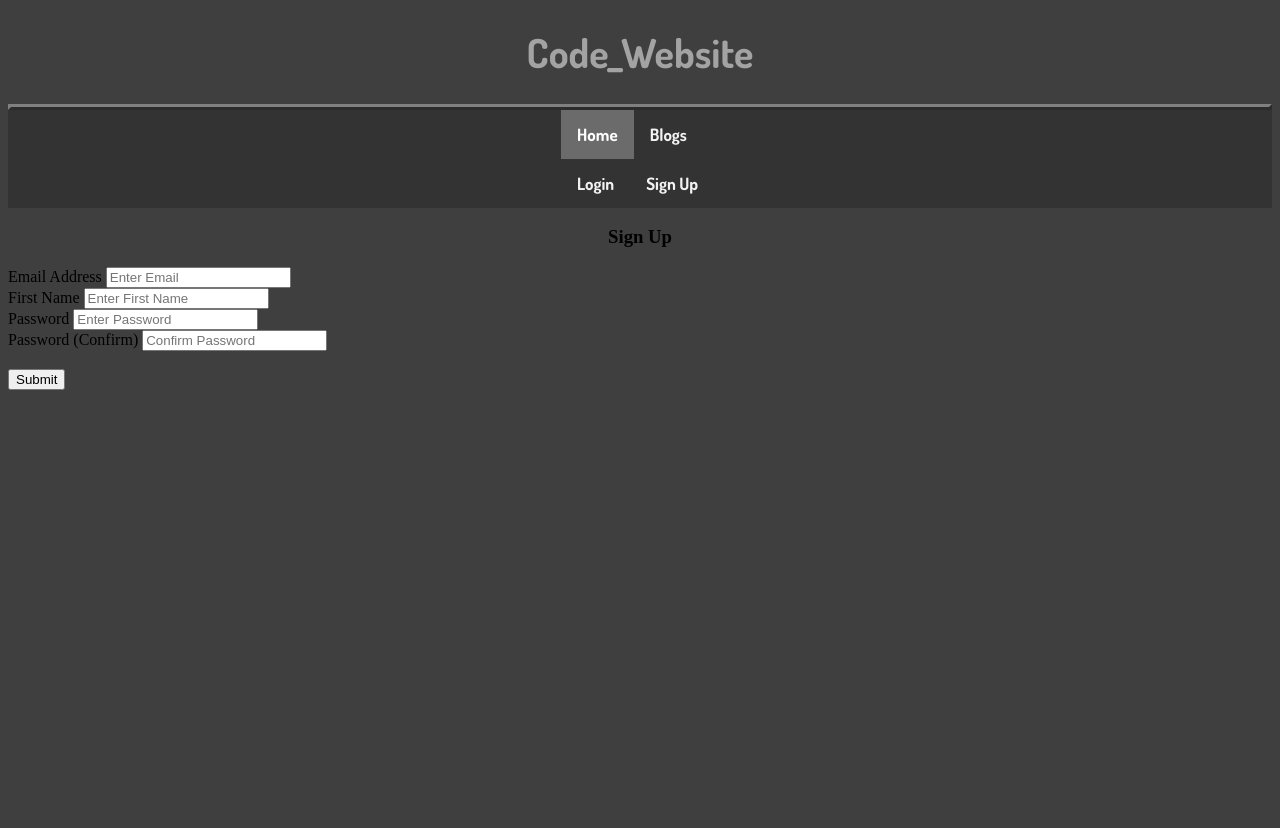
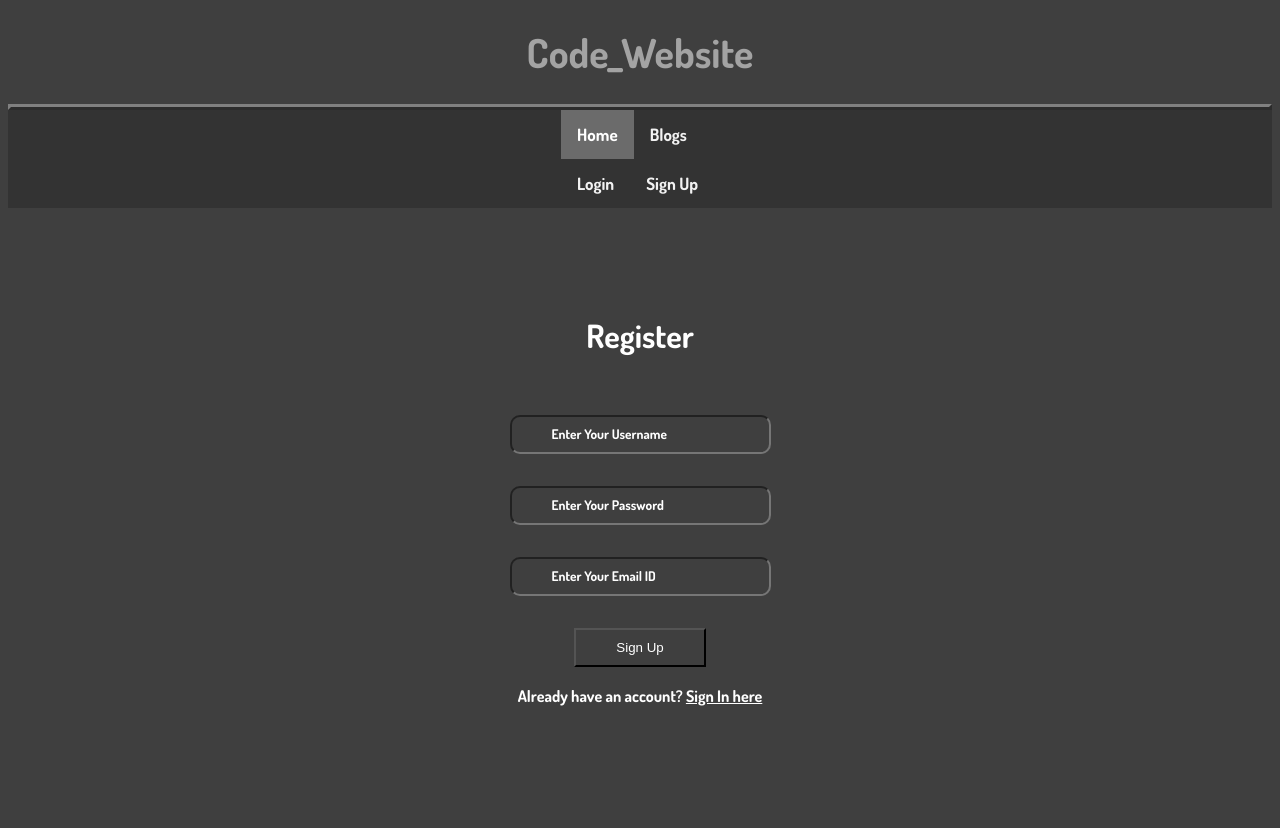
Before and after one commit to Code-Win447/Nov21, a Flask app: page /sign-up in a window 1280 px wide. Before the commit the page ends 390 px from the top, so only its background shows below. Run offline with Flask 2, Linux system fonts and the light colour scheme; some libraries are stand-ins or nearby versions.

Commit message:
more sign-up changes

```diff
--- a/website/static/style.css
+++ b/website/static/style.css
@@ -107,3 +107,59 @@ body {
     margin: auto;
     width: 98%;
   }
+  .bg-color{
+      background-color: rgb(63, 63, 63);
+  }
+  .header{
+    padding: 5px 12px;
+    width: 150px;
+    height: 35px;
+    background-color: rgb(63, 63, 63);
+}
+
+.border{
+    padding: 80px 50px;
+    width: 400px;
+    height: 450px;
+    border: 1px solid rgb(63, 63, 63);
+    border-radius: 0px;
+    background-color: rgb(63, 63, 63);
+}
+
+.btn {
+    padding: 10px 40px;
+    background-color: rgb(63, 63, 63);
+    color: #FFFFFF;
+    transition-duration: 0.4s;
+
+}
+.btn:hover{
+    background-color: rgb(151, 110, 110);
+    color: rgb(250, 250, 250);
+}
+
+.textbox{
+    padding: 10px 40px;
+    background-color: rgb(63, 63, 63);
+    color: #FFFFFF;
+    border-radius: 10px;
+}
+
+::placeholder {
+    color: #FFFFFF;
+    opacity: 1;
+    font-family: dosis;
+
+}
+
+.word{
+    color: #FFFFFF;
+
+}
+
+.bottom{
+    color: white;
+}
+.dosis{
+    font-family: dosis;
+}
--- a/website/templates/sign-up.html
+++ b/website/templates/sign-up.html
@@ -4,26 +4,22 @@
 
 {% block content %}
 <form method="post">
-    <h3 align="center">
-        Sign Up
-    </h3>
-    <div class="form-group">
-        <label for="email">Email Address</label>
-        <input type="email" class="form-control" id="email" name="email" placeholder="Enter Email">
-    </div>
-    <div class="form-group">
-        <label for="firstName">First Name</label>
-        <input type="text" class="form-control" id="firstName" name="firstName" placeholder="Enter First Name">
-    </div>
-    <div class="form-group">
-        <label for="password1">Password</label>
-        <input type="text" class="form-control" id="password1" name="password1" placeholder="Enter Password">
-    </div>
-    <div class="form-group">
-        <label for="password2">Password (Confirm)</label>
-        <input type="text" class="form-control" id="password2" name="password2" placeholder="Confirm Password">
-    </div>
-    <br />
-    <button type="submit" class="btn btn-primary">Submit</button>
+    <div align="center">
+        <div align="center" class="border dosis">
+           <div class="header dosis">
+              <h1 class="word">Register</h1>
+           </div></br></br></br>
+          <h2 class="word dosis">
+              <form action="{{ url_for('auth.sign_up') }}" method="post">
+                <div class="msg dosis">{{ msg }}</div>
+                  <input id="username" name="username" type="text" placeholder="Enter Your Username" class="textbox"/></br></br>
+                  <input id="password" name="password" type="password" placeholder="Enter Your Password" class="textbox"/></br></br>
+                  <input id="email" name="email" type="text" placeholder="Enter Your Email ID" class="textbox"/></br></br>
+                  <input type="submit" class="btn" value="Sign Up"></br>
+              </form>
+          </h2>
+          <p class="bottom" >Already have an account?  <a class="bottom" href="{{url_for('auth.login')}}"> Sign In here</a></p>
+        </div>
+      </div>
 </form>
 {% endblock %}
```
